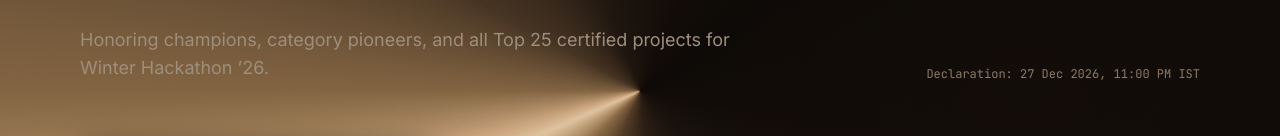
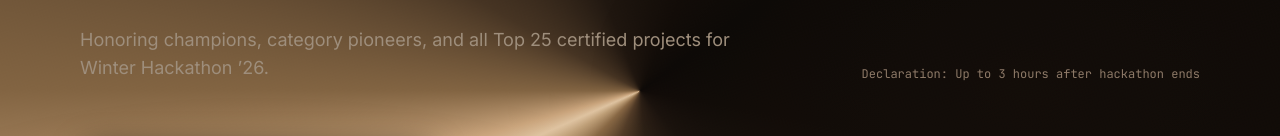
Before and after one commit to nitinmohan18/HyperLearningTech-Hackathon, a Next.js app: page /results in a window 1280 px wide. Shown: the part 309-445 px from the top of the page. Built offline with nearby package versions, Linux system fonts and the light colour scheme.

Commit message:
docs: update result declaration to up to 3 hours after hackathon ends

```diff
--- a/src/app/(public)/results/page.tsx
+++ b/src/app/(public)/results/page.tsx
@@ -31,7 +31,7 @@ export default function ResultsPage() {
             </p>
           </div>
           <span className="font-mono text-xs text-[#8e7a68]">
-            Declaration: 27 Dec 2026, 11:00 PM IST
+            Declaration: Up to 3 hours after hackathon ends
           </span>
         </div>
 
@@ -40,11 +40,10 @@ export default function ResultsPage() {
           {overallPrizes.slice(0, 3).map((p, i) => (
             <div
               key={p.place}
-              className={`flex flex-col justify-between rounded-2xl border bg-[#120d09]/35 p-7 backdrop-blur-xl transition-all duration-300 ${
-                i === 0
-                  ? "border-[#c89f6d]/40 shadow-card"
-                  : "border-sand-border/15 hover:border-sand-border/30"
-              }`}
+              className={`flex flex-col justify-between rounded-2xl border bg-[#120d09]/35 p-7 backdrop-blur-xl transition-all duration-300 ${i === 0
+                ? "border-[#c89f6d]/40 shadow-card"
+                : "border-sand-border/15 hover:border-sand-border/30"
+                }`}
             >
               <div>
                 <div className="flex items-center justify-between">
--- a/src/data/event.ts
+++ b/src/data/event.ts
@@ -10,8 +10,8 @@ export const event = {
   registrationUrl: "https://unstop.com/p/hyperlearningtech-winter-hackathon-26-hyper-learning-tech-1829487",
   competitionStart: "2026-12-26T22:00:00+05:30",
   competitionEnd: "2026-12-27T22:00:00+05:30",
-  results: "27 December 2026, 11:00 PM IST",
-  prizeDistribution: "Target: 27 December 2026, by 11:05 PM IST",
+  results: "Up to 3 hours after hackathon ends  ",
+  prizeDistribution: "Target: Within 30 minutes of result declaration",
   preparationDay: "25 December 2026",
   registrationClose: "25 December 2026 (exact time TBA)",
   duration: "24 Hours",
--- a/src/data/faq.ts
+++ b/src/data/faq.ts
@@ -81,7 +81,7 @@ export const faqs: FAQItem[] = [
     category: "Prizes",
     question: "When will results be announced and prizes distributed?",
     answer:
-      "Official results will be announced at 11:00 PM IST on 27 December 2026. Organisers target immediate digital prize distribution by 11:05 PM IST to verified squad team leaders and winning entry leads (who distribute to their members).",
+      "Official results will be announced up to 3 hours after the hackathon ends  . Organisers target digital prize distribution within 30 minutes of result declaration to verified squad team leaders and winning entry leads (who distribute to their members).",
   },
   {
     category: "Prizes",
```
Also changed, not shown: 1 other file (tests, documents, lock files or other folders).
